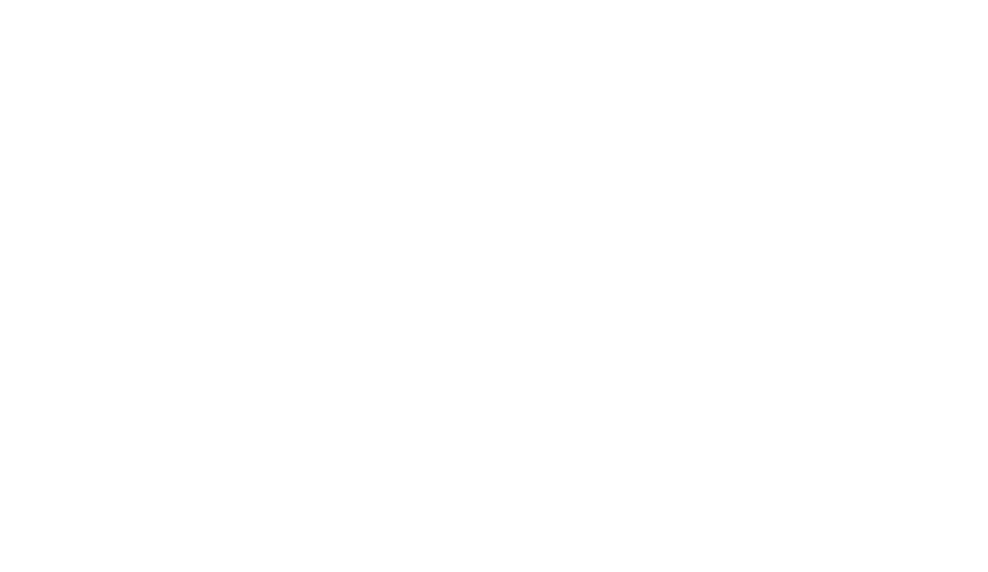
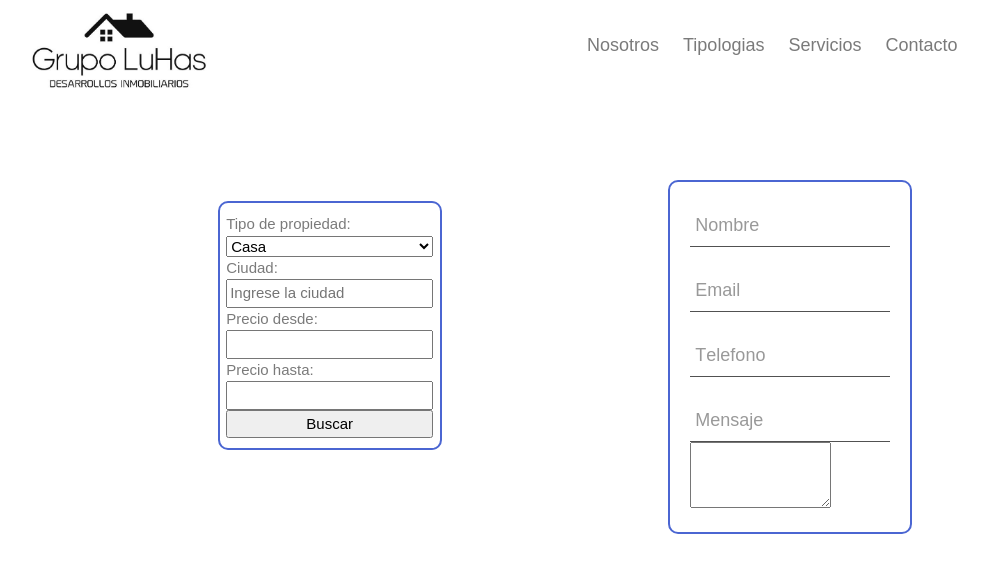
Before and after one commit to LHasenauer/PreEntrega2Hasenauer, a plain HTML site: page assets/views/contacto.html in a window 1280 px wide. Shown: the whole page, without its empty margins (75-1063 px from the left). Drawn offline with nearby package versions, Linux system fonts and the light colour scheme.

Commit message:
Se agrega pagina contacto

```diff
--- a/assets/css/general.css
+++ b/assets/css/general.css
@@ -37,6 +37,7 @@ body{
 }
 header{
     background-color: white;
+    height: 170px;
 }
 header .nav{
     justify-content: space-between;
@@ -72,6 +73,7 @@ header .menu .menu_lista:hover .submenu{
     padding: 1rem;
 }
 header .menu .menu_lista .menu_link{
+    text-decoration: none;
     padding: 1rem;
     font-size: var(--text-md);
 }
@@ -80,12 +82,22 @@ header .menu .menu_lista .submenu{
     position: absolute;
     font-size: var(--text-md);
 }
+header .menu .menu_lista .submenu .submenu_link{
+    text-decoration: none;
+}
 header .menu .menu_lista .submenu .submenu_link:hover{
+    text-decoration: none;
     background-color: #4b66d269;
     padding: 0 1rem;
     border-radius: 6px;
     color: var(--principal);
     transition: .5s ease-in-out;
+}
+/* PAGINA PRINCIPAL - HOME */
+main .line_horizontal{
+    border: 2px solid #4b66d269;
+    margin: 20px 300px;
+    border-radius: 50%;
 }
 main .principal{
     background-image: url(../image/FondoPrincipal1.JPG);
@@ -239,3 +251,108 @@ main .servicios .servicios-presentacion .servicios-img{
     padding: 10px;
     background-color: transparent;
 }
+/* PAGINA CONTACTO */
+main .datos{
+    display: flex;
+    flex-direction: row;
+    flex-wrap: wrap;
+    justify-content: space-evenly;
+    align-items: baseline;
+}
+main .formulario{
+    display: flex;
+    flex-wrap: wrap;
+    justify-content: center;
+    flex-direction: column;
+    height: auto;
+    margin: 10px;
+    padding: 10px;
+    border: 2px solid #4b66d2;
+    border-radius: 10px;
+}
+main .formulario .busqueda, .contacto{
+    display: flex;
+    flex-direction: column;
+    flex-wrap: wrap;
+    align-content: center;
+    width: 200px;
+    /* height: auto;
+    margin: 10px;
+    padding: 30px;
+    border: 2px solid #4b66d2;
+    border-radius: 10px; */
+    font-size: 1.5em;
+}
+
+.group{
+    position: relative;
+    margin: 10px;
+}
+.group .input{
+    font-size: 16px;
+    padding: 10px 10px 10px 5px;
+    display: block;
+    width: 200px;
+    border: none;
+    border-bottom: 1px solid #515151;
+    background: transparent;
+}
+.group{
+    position: relative;
+}
+.group .input{
+    font-size: 16px;
+    padding: 10px 10px 10px 5px;
+    display: block;
+    width: 200px;
+    border: none;
+    border-bottom: 1px solid #515151;
+    background: transparent;
+}
+.group .input:focus{
+    outline: none;
+}
+.group .label{
+    color: #999;
+    font-size: 18px;
+    font-weight: normal;
+    position: absolute;
+    pointer-events: none;
+    left: 5px;
+    top: 10px;
+    display: flex;
+}
+.group .label-char{
+    transition: 0.2s ease all;
+    transition-delay: calc(var(--index) * .05s);
+}
+.group .input:focus ~ label .label-char,
+.group .input:valid ~ label .label-char{
+    transform: translateY(-20px);
+    font-size: 14px;
+    color: #5264AE;
+}
+.group .bar{
+    position: relative;
+    display: block;
+    width: 200px;
+}
+.group .bar:before,.group .bar:after{
+    content: '';
+    height: 2px;
+    width: 0;
+    bottom: 1px;
+    position: absolute;
+    background: #5264AE;
+    transition: 0.2s ease all;
+}
+.group .bar:before{
+    left: 50%;
+}
+.group .bar:after{
+    right: 50%;
+}
+.group .input:focus ~ .bar:before,
+.group .input:focus ~ .bar:after{
+    width: 50%;
+}
--- a/assets/views/contacto.html
+++ b/assets/views/contacto.html
@@ -0,0 +1,124 @@
+<!DOCTYPE html>
+<html lang="en">
+<head>
+    <meta charset="UTF-8">
+    <meta name="viewport" content="width=device-width, initial-scale=1.0">
+    <link href="https://cdn.jsdelivr.net/npm/bootstrap@5.3.0/dist/css/bootstrap.min.css" rel="stylesheet" integrity="sha384-9ndCyUaIbzAi2FUVXJi0CjmCapSmO7SnpJef0486qhLnuZ2cdeRhO02iuK6FUUVM" crossorigin="anonymous">
+    <link rel="stylesheet" href="../css/general.css">
+    <link rel="stylesheet" href="https://cdnjs.cloudflare.com/ajax/libs/font-awesome/6.4.0/css/all.min.css" integrity="sha512-iecdLmaskl7CVkqkXNQ/ZH/XLlvWZOJyj7Yy7tcenmpD1ypASozpmT/E0iPtmFIB46ZmdtAc9eNBvH0H/ZpiBw==" crossorigin="anonymous" referrerpolicy="no-referrer" />
+    <title>Contacto</title>
+</head>
+<body>
+    <header>
+        <nav class="nav flex-row">
+            <picture class="logo">
+                <a href="../../index.html">
+                    <img class="imgLogo" src="../image/Logo.JPG" alt="Logo de la empresa">
+                </a>
+            </picture>
+            <ul class="menu">
+                <li class="menu_lista">
+                    <a href="" class="menu_link">Nosotros</a>
+                </li>
+                <li class="menu_lista">
+                    <a href="" class="menu_link">Tipologias</a>
+                </li>
+                <li class="menu_lista">
+                    <a href="" class="menu_link">Servicios</a>
+                    <ul class="submenu flex-row">
+                        <li class="submenu_lista">
+                          <a href="" class="submenu_link">Arquitectura</a>
+                        </li>
+                        <li class="submenu_lista">
+                          <a href="" class="submenu_link">Planos</a>
+                        </li>
+                        <li class="submenu_lista">
+                          <a href="" class="submenu_link">Suelo</a>
+                        </li>
+                      </ul>
+                </li>
+                <li class="menu_lista">
+                    <a href="./contacto.html" class="menu_link">Contacto</a>
+                </li>
+            </ul>
+        </nav>
+    </header>
+    <main>
+        <div class="datos">
+            <div class="formulario">
+                <form class="busqueda" action="/buscar-propiedades" method="get">
+                    <label for="tipo-propiedad">Tipo de propiedad:</label>
+                    <select id="tipo-propiedad" name="tipo">
+                        <option value="casa">Casa</option>
+                        <option value="apartamento">Apartamento</option>
+                        <option value="terreno">Terreno</option>
+                    </select>
+                    <label for="ciudad">Ciudad:</label>
+                    <input type="text" id="ciudad" name="ciudad" placeholder="Ingrese la ciudad">
+                    <label for="precio-desde">Precio desde:</label>
+                    <input class="input_type" type="number" id="precio-desde" name="precio_desde">
+                    <label class="input_label" for="precio-hasta">Precio hasta:</label>
+                    <input type="number" id="precio-hasta" name="precio_hasta">
+                    <input type="submit" value="Buscar">
+                </form>
+            </div>
+            <div class="formulario">
+                <form class="group" action="/contacto" method="post">
+                    <input type="text" class="input" required="">
+                    <span class="bar"></span>
+                    <label class="label" for="nombre">
+                        <span class="label-char" style="--index: 0">N</span>
+                        <span class="label-char" style="--index: 1">o</span>
+                        <span class="label-char" style="--index: 2">m</span>
+                        <span class="label-char" style="--index: 3">b</span>
+                        <span class="label-char" style="--index: 4">r</span>
+                        <span class="label-char" style="--index: 5">e</span>
+                    </label>
+                </form>
+                <form class="group" action="/contacto" method="post">
+                    <input type="text" class="input" required="">
+                    <span class="bar"></span>
+                    <label class="label" for="nombre">
+                        <span class="label-char" style="--index: 0">E</span>
+                        <span class="label-char" style="--index: 1">m</span>
+                        <span class="label-char" style="--index: 2">a</span>
+                        <span class="label-char" style="--index: 3">i</span>
+                        <span class="label-char" style="--index: 4">l</span>
+                    </label>
+                </form>
+                <form class="group" action="/contacto" method="post">
+                    <input type="text" class="input" required="">
+                    <span class="bar"></span>
+                    <label class="label" for="nombre">
+                        <span class="label-char" style="--index: 0">T</span>
+                        <span class="label-char" style="--index: 1">e</span>
+                        <span class="label-char" style="--index: 2">l</span>
+                        <span class="label-char" style="--index: 3">e</span>
+                        <span class="label-char" style="--index: 4">f</span>
+                        <span class="label-char" style="--index: 5">o</span>
+                        <span class="label-char" style="--index: 6">n</span>
+                        <span class="label-char" style="--index: 7">o</span>
+                    </label>
+                </form>
+                <form class="group" action="/contacto" method="post">
+                    <input type="text" class="input" required="">
+                    <textarea id="mensaje" name="mensaje" rows="4" required></textarea>
+                    <span class="bar"></span>
+                    <label class="label" for="nombre">
+                        <span class="label-char" style="--index: 0">M</span>
+                        <span class="label-char" style="--index: 1">e</span>
+                        <span class="label-char" style="--index: 2">n</span>
+                        <span class="label-char" style="--index: 3">s</span>
+                        <span class="label-char" style="--index: 4">a</span>
+                        <span class="label-char" style="--index: 5">j</span>
+                        <span class="label-char" style="--index: 6">e</span>
+                    </label>
+                </form>
+            </div>
+        </div>
+    </main>
+    <footer>
+
+    </footer>
+</body>
+</html>
```
Also changed, not shown: assets/views/servicios.html (+11 -0 lines), index.html (+6 -3 lines).
